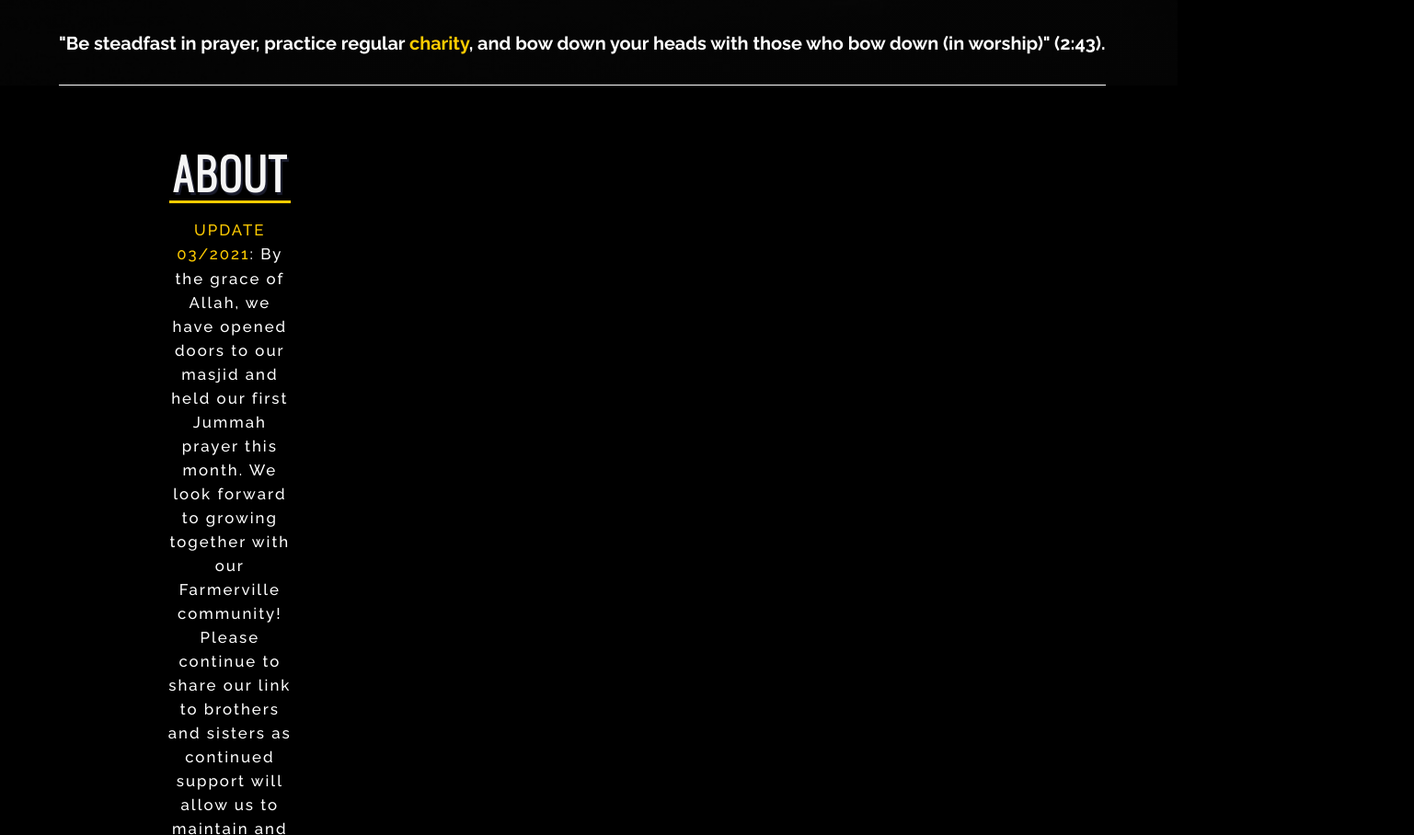
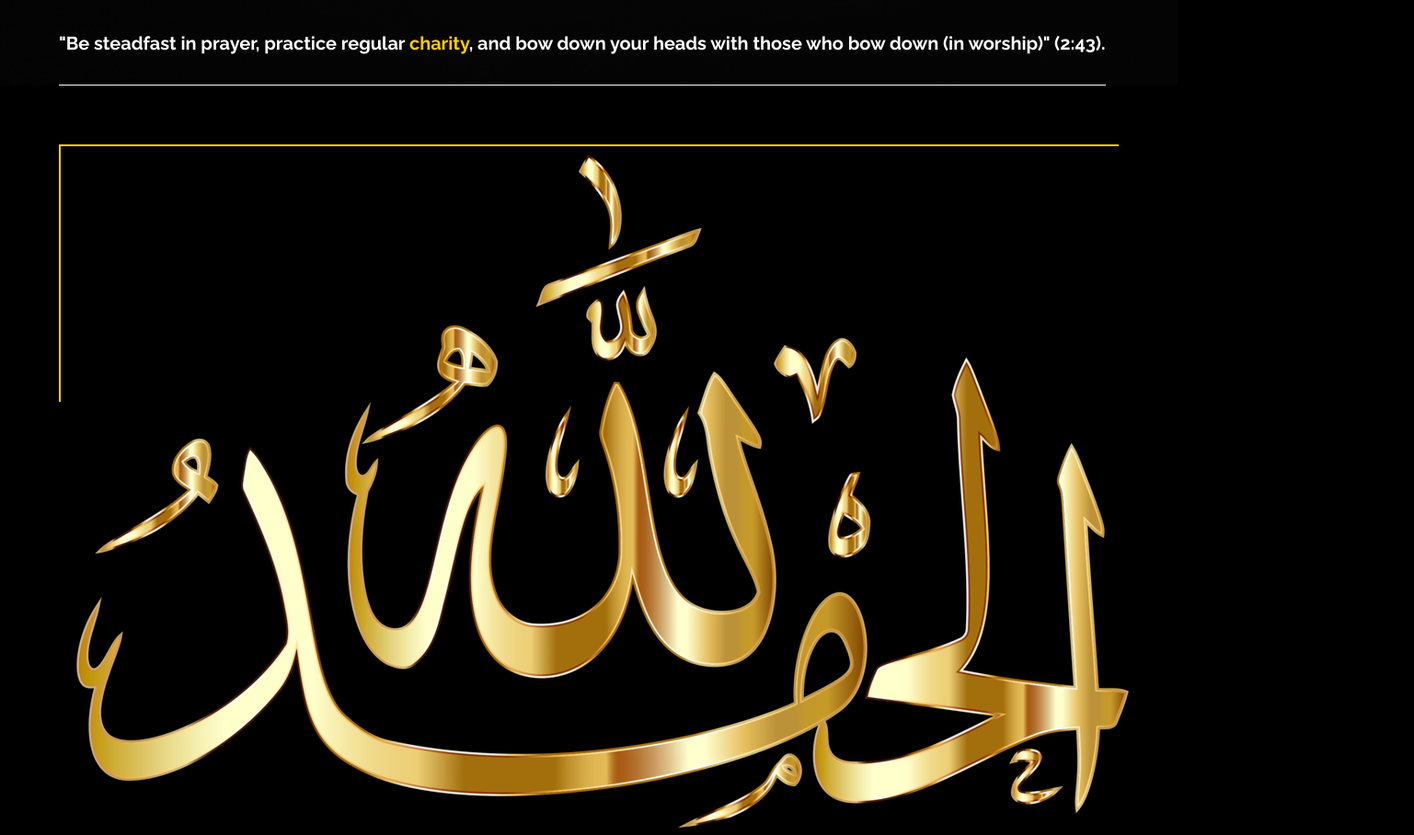
Before and after one commit to omerasiddiqui/node.js-aws, a website: page public/index.html in a window 1280 px wide. Shown: the part 707-1615 px from the top of the page at 92% size, 1537 px wide, since content can reach past the window. Drawn offline with nearby package versions, Linux system fonts and the light colour scheme; a web font is replaced by a local one.

Commit message:
adding png img

```diff
--- a/public/index.html
+++ b/public/index.html
@@ -41,10 +41,12 @@
         <div class="about">
             <div class="about-left">
                 <div class="prayerTimesWrapper">
-                    <div id="map" class="animated fadeInUp" style="color: white;">
+                    <div id="Alh" class="Alh animated fadeInUp" style="color: white;">
                         <!-- from js -->
                         <img src="/assets/images/Alh.png"
                     </div>
+                </div>
+            </div>
 
                 </div>
             </div>
```
